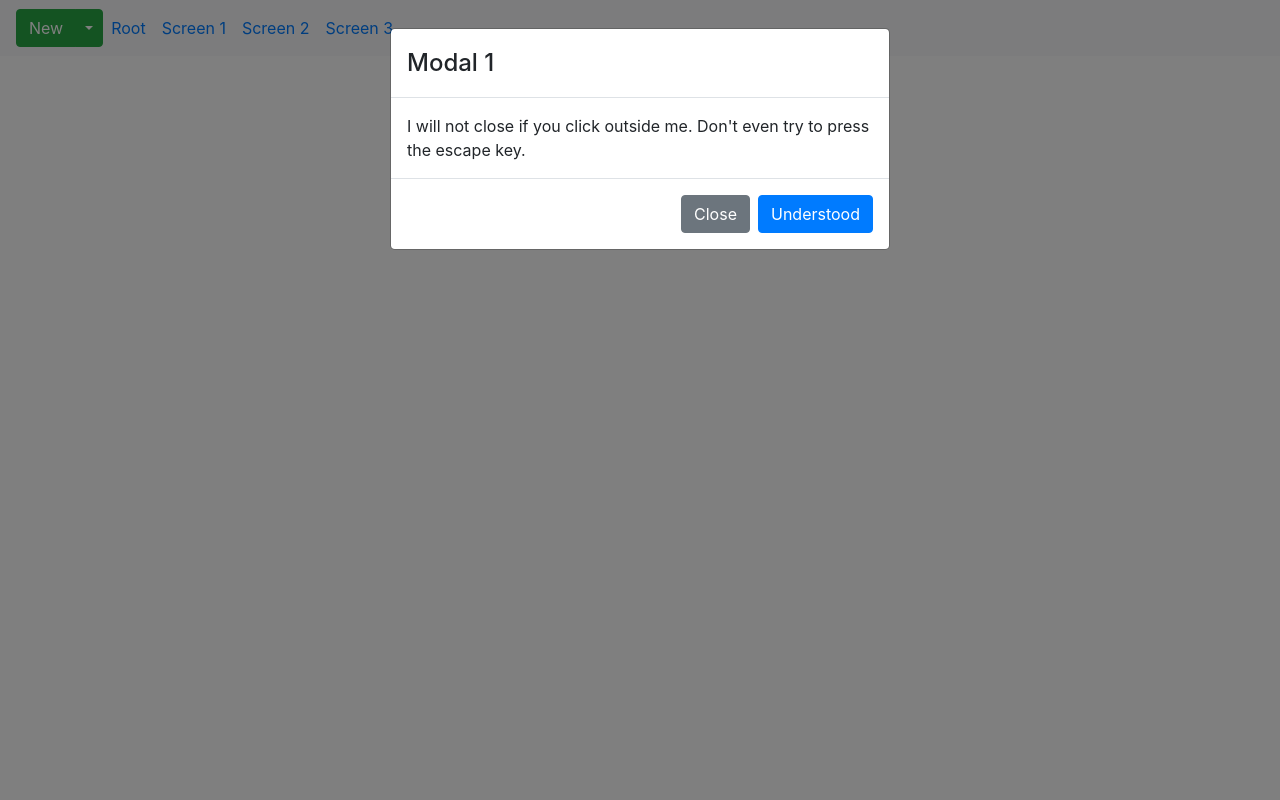
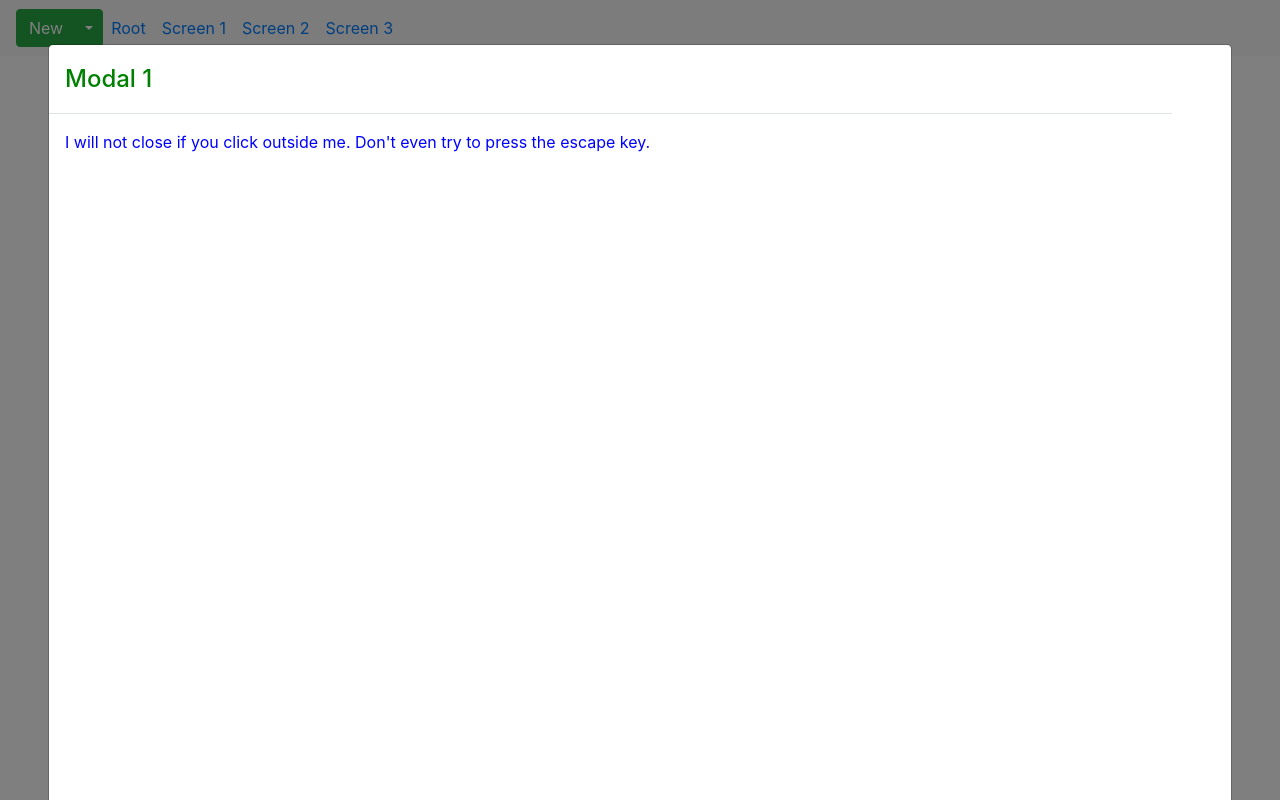
Before and after one commit to djbauman/react-sandbox, a React (Create React App) app: page /action-3 in a window 1280 px wide. Both pictures are taken after a click on the button "New". Built offline with nearby package versions, Linux system fonts and the light colour scheme.

Commit message:
modal styling and electron config

```diff
--- a/src/components/MyModal1.js
+++ b/src/components/MyModal1.js
@@ -10,11 +10,16 @@ export default class MyModal1 extends Component {
   render() {
     return (
       <>
-        <Modal show={this.props.show_m1} onHide={this.props.onHide} >
+        <Modal
+          show={this.props.show_m1}
+          onHide={this.props.onHide}
+          backdrop="static"
+          keyboard={false}
+          dialogClassName="modal-header">
           <Modal.Header>
             <Modal.Title>Modal 1</Modal.Title>
           </Modal.Header>
-          <Modal.Body>
+          <Modal.Body className="modal-body">
             I will not close if you click outside me. Don't even try to press the escape key.
         </Modal.Body>
           <Modal.Footer>
--- a/src/components/MyModal2.js
+++ b/src/components/MyModal2.js
@@ -10,11 +10,11 @@ export default class MyModal2 extends Component {
   render() {
     return (
       <>
-        <Modal show={this.props.show_m2} onHide={this.props.onHide}>
+        <Modal show={this.props.show_m2} onHide={this.props.onHide} dialogClassName="modal-header">
           <Modal.Header>
             <Modal.Title>Modal 2</Modal.Title>
           </Modal.Header>
-          <Modal.Body>
+          <Modal.Body className="modal-body">
             This is Modal 2.
         </Modal.Body>
           <Modal.Footer>
--- a/src/components/MyModal3.js
+++ b/src/components/MyModal3.js
@@ -5,16 +5,16 @@ function MyModal3(props) {
   return (
     <Modal
       {...props}
-      dialogClassName="modal-90w"
+      dialogClassName="modal-header"
       aria-labelledby="my-class"
       centered
     >
-      <Modal.Header closeButton>
+      <Modal.Header closeButton> {/* closeButton optional here */}
         <Modal.Title id="contained-modal-title-vcenter">
-          Modal heading
+          Modal 3
         </Modal.Title>
       </Modal.Header>
-      <Modal.Body className="modal-body-90h">
+      <Modal.Body className="modal-body">
         <h4>Centered Modal</h4>
         <p>
           Cras mattis consectetur purus sit amet fermentum. Cras justo odio,
@@ -23,7 +23,7 @@ function MyModal3(props) {
         </p>
       </Modal.Body>
       <Modal.Footer>
-        <Button onClick={props.onHide}>Close</Button>
+        <Button onClick={props.onHide} className="button-custom-class">Close</Button>
       </Modal.Footer>
     </Modal>
   );
--- a/src/index.css
+++ b/src/index.css
@@ -19,14 +19,26 @@ Nav.Link {
   font-size: 10em;
 }
 
-.modal-90w {
-  /* color: green; */
+.modal-header {
+  color: green;
   width: 95%;
   max-width: none;
 }
 
-.modal-body-90h {
+
+.modal-dialog { /* This part of the modal shows a bottom border by default for some reason */
+  color: green;
+  border-bottom: none;
+}
+
+.modal-body {
   color: blue;
+  min-height: 30em;
   height: 50em;
   max-height: 95%;
 }
+
+
+.button-custom-class {
+  color: yellow;
+}
```
Also changed, not shown: public/electron.js (+6 -2 lines).
